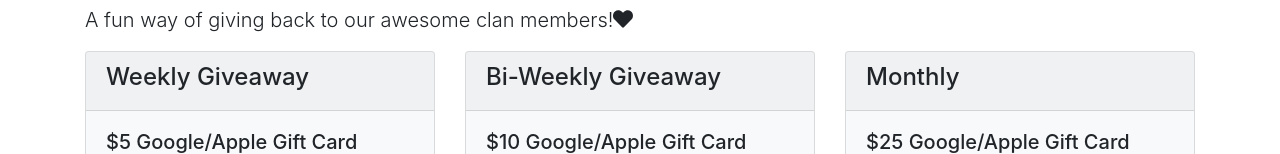
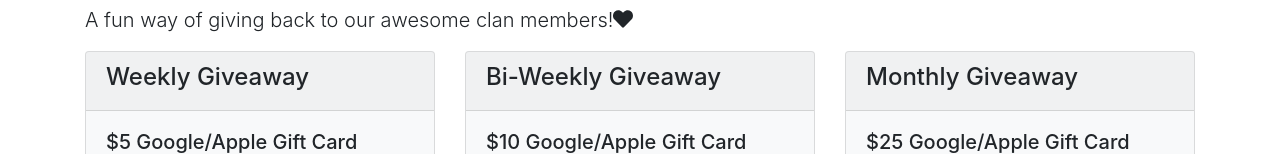
Before and after one commit to walletwarriors/walletwarriors.github.io, a plain HTML site: page index.html in a window 1280 px wide. Shown: the part 921-1075 px from the top of the page. Drawn offline with nearby package versions, Linux system fonts and the light colour scheme.

Commit message:
Minor text changes.

```diff
--- a/index.html
+++ b/index.html
@@ -135,7 +135,7 @@
 			</div>
 
 			<div class="card bg-light mb-3">
-			  <div class="card-header"><h4>Monthly</h4></div>
+			  <div class="card-header"><h4>Monthly Giveaway</h4></div>
 			  <div class="card-body">
 				<h5 class="card-title">$25 Google/Apple Gift Card</h5>
 				<p class="card-text">
```
